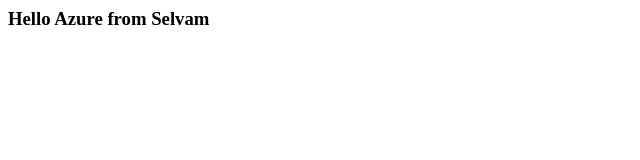
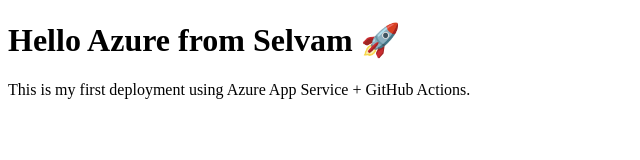
Before and after one commit to Selvam102005/sample, a plain HTML site: page index.html in a window 1280 px wide. Shown: the whole page, without its empty margins (0-640 px from the left). Drawn offline with Linux system fonts and the light colour scheme.

Commit message:
Update index.html

```diff
--- a/index.html
+++ b/index.html
@@ -1 +1,10 @@
-<h3>Hello Azure from Selvam</h3>
+<!DOCTYPE html>
+<html>
+  <head>
+    <title>Azure Demo</title>
+  </head>
+  <body>
+    <h1>Hello Azure from Selvam 🚀</h1>
+    <p>This is my first deployment using Azure App Service + GitHub Actions.</p>
+  </body>
+</html>
```
